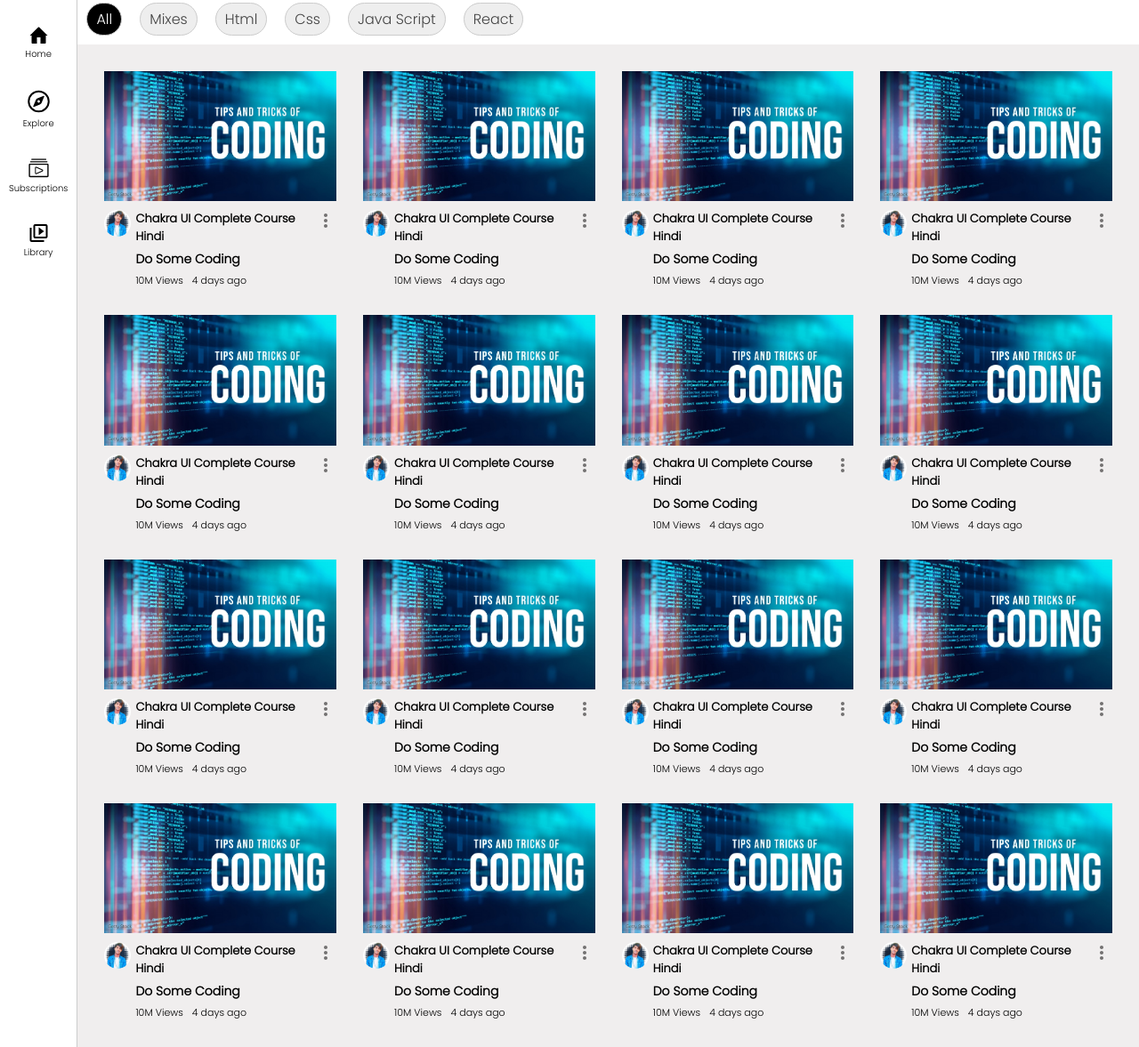
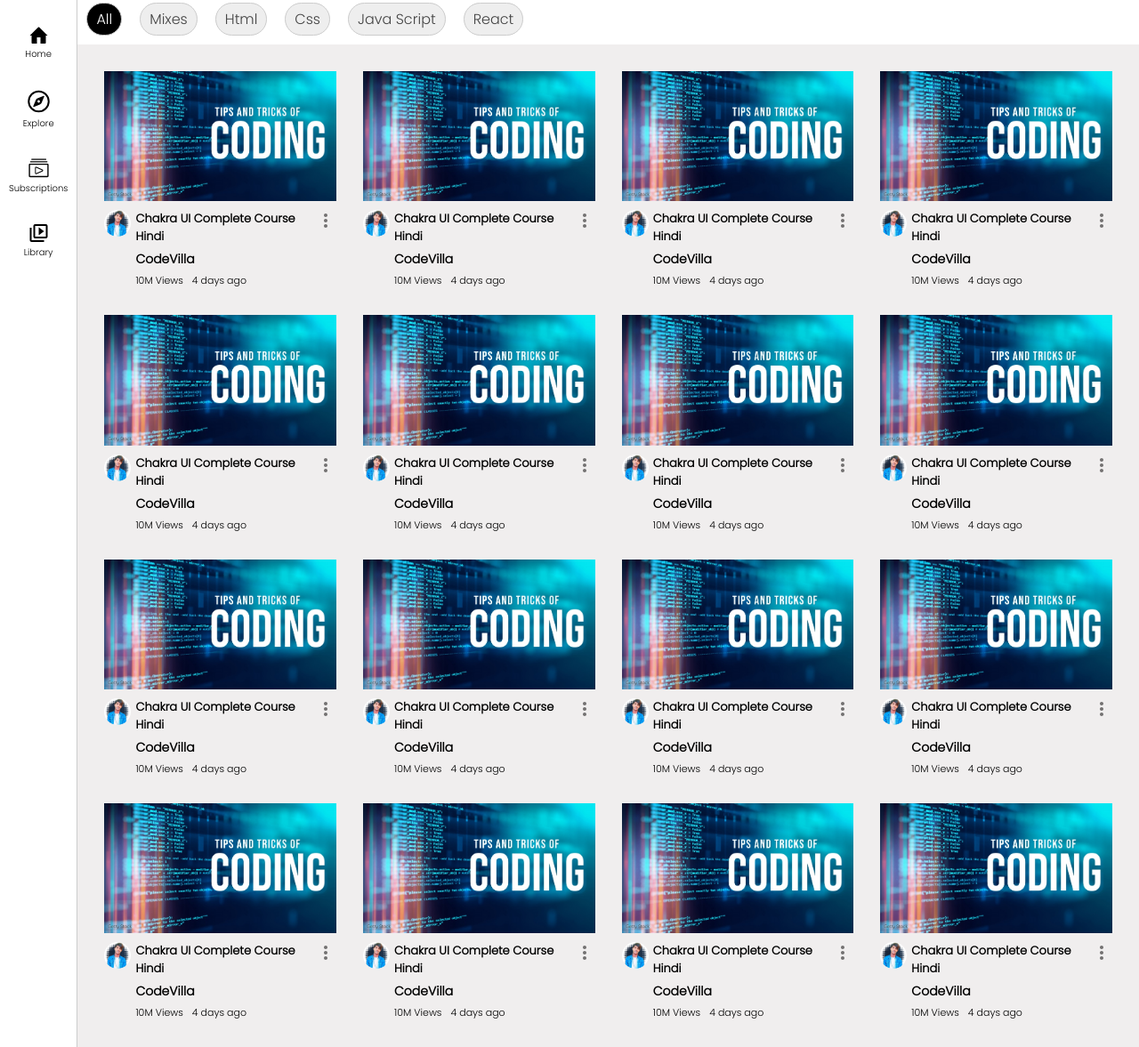
Before and after one commit to mohitsaini07/youtube-clone, a plain HTML site: page index.html in a window 1280 px wide. Shown: the part 70-1247 px from the top of the page at 89% size. Drawn offline with Linux system fonts and the light colour scheme.

Commit message:
updated project

```diff
--- a/index.html
+++ b/index.html
@@ -81,7 +81,7 @@
 
               <div class="content">
                 <h3>Chakra UI Complete Course Hindi</h3>
-                <p class="channel-name">Do Some Coding</p>
+                <p class="channel-name">CodeVilla</p>
                 <div class="content-status">
                   <p>10M Views</p>
                   <p>4 days ago</p>
@@ -101,7 +101,7 @@
 
               <div class="content">
                 <h3>Chakra UI Complete Course Hindi</h3>
-                <p class="channel-name">Do Some Coding</p>
+                <p class="channel-name">CodeVilla</p>
                 <div class="content-status">
                   <p>10M Views</p>
                   <p>4 days ago</p>
@@ -121,7 +121,7 @@
 
               <div class="content">
                 <h3>Chakra UI Complete Course Hindi</h3>
-                <p class="channel-name">Do Some Coding</p>
+                <p class="channel-name">CodeVilla</p>
                 <div class="content-status">
                   <p>10M Views</p>
                   <p>4 days ago</p>
@@ -141,7 +141,7 @@
 
               <div class="content">
                 <h3>Chakra UI Complete Course Hindi</h3>
-                <p class="channel-name">Do Some Coding</p>
+                <p class="channel-name">CodeVilla</p>
                 <div class="content-status">
                   <p>10M Views</p>
                   <p>4 days ago</p>
@@ -161,7 +161,7 @@
 
               <div class="content">
                 <h3>Chakra UI Complete Course Hindi</h3>
-                <p class="channel-name">Do Some Coding</p>
+                <p class="channel-name">CodeVilla</p>
                 <div class="content-status">
                   <p>10M Views</p>
                   <p>4 days ago</p>
@@ -181,7 +181,7 @@
 
               <div class="content">
                 <h3>Chakra UI Complete Course Hindi</h3>
-                <p class="channel-name">Do Some Coding</p>
+                <p class="channel-name">CodeVilla</p>
                 <div class="content-status">
                   <p>10M Views</p>
                   <p>4 days ago</p>
@@ -201,7 +201,7 @@
 
               <div class="content">
                 <h3>Chakra UI Complete Course Hindi</h3>
-                <p class="channel-name">Do Some Coding</p>
+                <p class="channel-name">CodeVilla</p>
                 <div class="content-status">
                   <p>10M Views</p>
                   <p>4 days ago</p>
@@ -221,7 +221,7 @@
 
               <div class="content">
                 <h3>Chakra UI Complete Course Hindi</h3>
-                <p class="channel-name">Do Some Coding</p>
+                <p class="channel-name">CodeVilla</p>
                 <div class="content-status">
                   <p>10M Views</p>
                   <p>4 days ago</p>
@@ -241,7 +241,7 @@
 
               <div class="content">
                 <h3>Chakra UI Complete Course Hindi</h3>
-                <p class="channel-name">Do Some Coding</p>
+                <p class="channel-name">CodeVilla</p>
                 <div class="content-status">
                   <p>10M Views</p>
                   <p>4 days ago</p>
@@ -261,7 +261,7 @@
 
               <div class="content">
                 <h3>Chakra UI Complete Course Hindi</h3>
-                <p class="channel-name">Do Some Coding</p>
+                <p class="channel-name">CodeVilla</p>
                 <div class="content-status">
                   <p>10M Views</p>
                   <p>4 days ago</p>
@@ -281,7 +281,7 @@
 
               <div class="content">
                 <h3>Chakra UI Complete Course Hindi</h3>
-                <p class="channel-name">Do Some Coding</p>
+                <p class="channel-name">CodeVilla</p>
                 <div class="content-status">
                   <p>10M Views</p>
                   <p>4 days ago</p>
@@ -301,7 +301,7 @@
 
               <div class="content">
                 <h3>Chakra UI Complete Course Hindi</h3>
-                <p class="channel-name">Do Some Coding</p>
+                <p class="channel-name">CodeVilla</p>
                 <div class="content-status">
                   <p>10M Views</p>
                   <p>4 days ago</p>
@@ -321,7 +321,7 @@
 
               <div class="content">
                 <h3>Chakra UI Complete Course Hindi</h3>
-                <p class="channel-name">Do Some Coding</p>
+                <p class="channel-name">CodeVilla</p>
                 <div class="content-status">
                   <p>10M Views</p>
                   <p>4 days ago</p>
@@ -341,7 +341,7 @@
 
               <div class="content">
                 <h3>Chakra UI Complete Course Hindi</h3>
-                <p class="channel-name">Do Some Coding</p>
+                <p class="channel-name">CodeVilla</p>
                 <div class="content-status">
                   <p>10M Views</p>
                   <p>4 days ago</p>
@@ -361,7 +361,7 @@
 
               <div class="content">
                 <h3>Chakra UI Complete Course Hindi</h3>
-                <p class="channel-name">Do Some Coding</p>
+                <p class="channel-name">CodeVilla</p>
                 <div class="content-status">
                   <p>10M Views</p>
                   <p>4 days ago</p>
@@ -381,7 +381,7 @@
 
               <div class="content">
                 <h3>Chakra UI Complete Course Hindi</h3>
-                <p class="channel-name">Do Some Coding</p>
+                <p class="channel-name">CodeVilla</p>
                 <div class="content-status">
                   <p>10M Views</p>
                   <p>4 days ago</p>
--- a/style.css
+++ b/style.css
@@ -35,6 +35,7 @@ nav {
 }
 
 .search button {
+  cursor: pointer;
   border: none;
   width: 3.5rem;
 }
@@ -49,6 +50,7 @@ nav {
 }
 
 .mic img {
+  cursor: pointer;
   width: 1.3rem;
 }
 
@@ -63,6 +65,7 @@ nav {
   width: 30px;
   overflow: hidden;
   border-radius: 50%;
+  cursor: pointer;
 }
 
 .tags {
```
